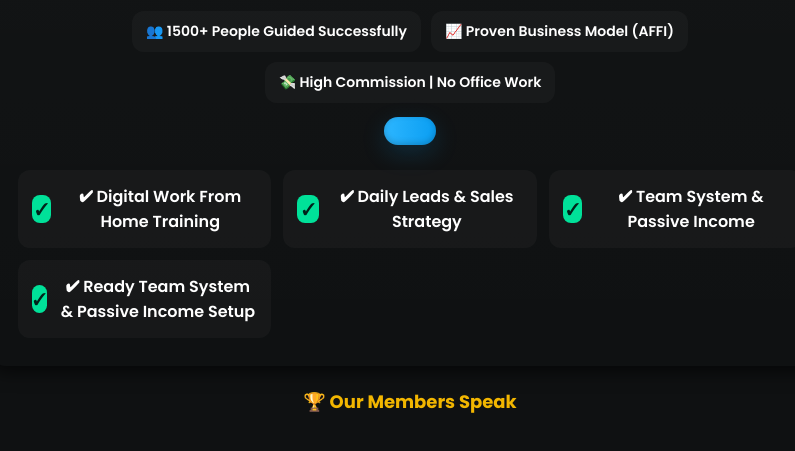
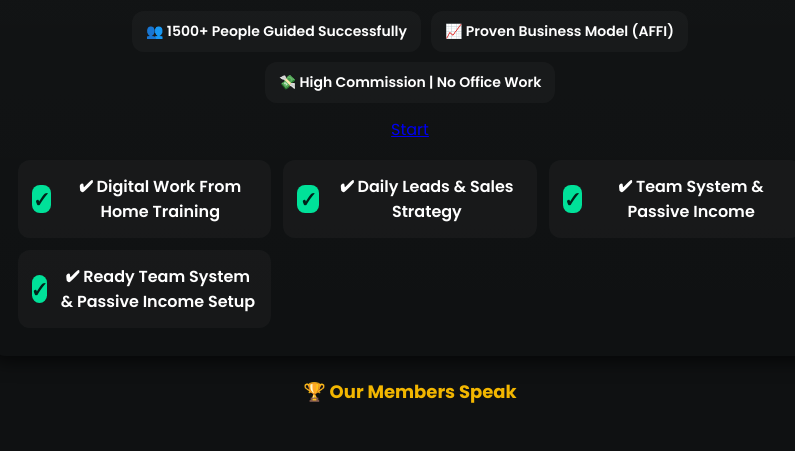
Before and after one commit to arruexppert-code/Partiksha, a plain HTML site: page index.html in a window 1280 px wide. Shown: the part 315-766 px from the top of the page, without its empty margins (230-1025 px from the left). Drawn offline with Linux system fonts and the light colour scheme.

Commit message:
Update index.html

```diff
--- a/index.html
+++ b/index.html
@@ -224,13 +224,11 @@
       </div>
 
       <div class="cta">
-        <a <!-- Start Lead Button -->
-<a class="btn-Start"
-   href="https://wa.link/amrsmj"
-   <button onclick="fbq('track', 'Lead');"
-   Start
-  <button>
-</a>
+  <a class="btn-start"
+     href="https://wa.link/amrsmj"
+     onclick="fbq('track', 'Lead');">
+      Start
+  </a>
       </div>
 
       <!-- Features -->
```
